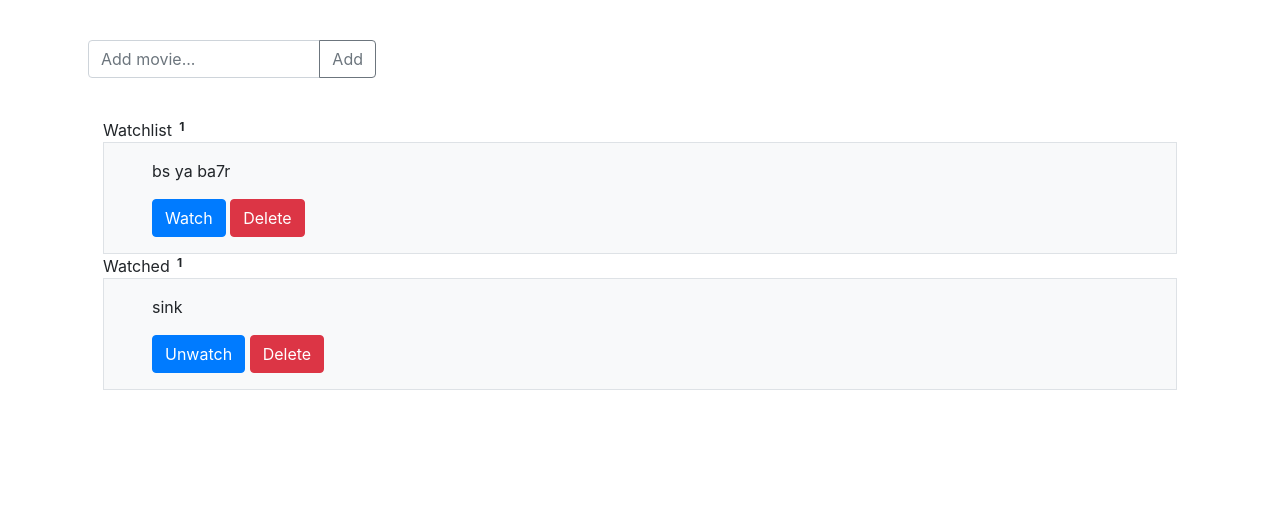
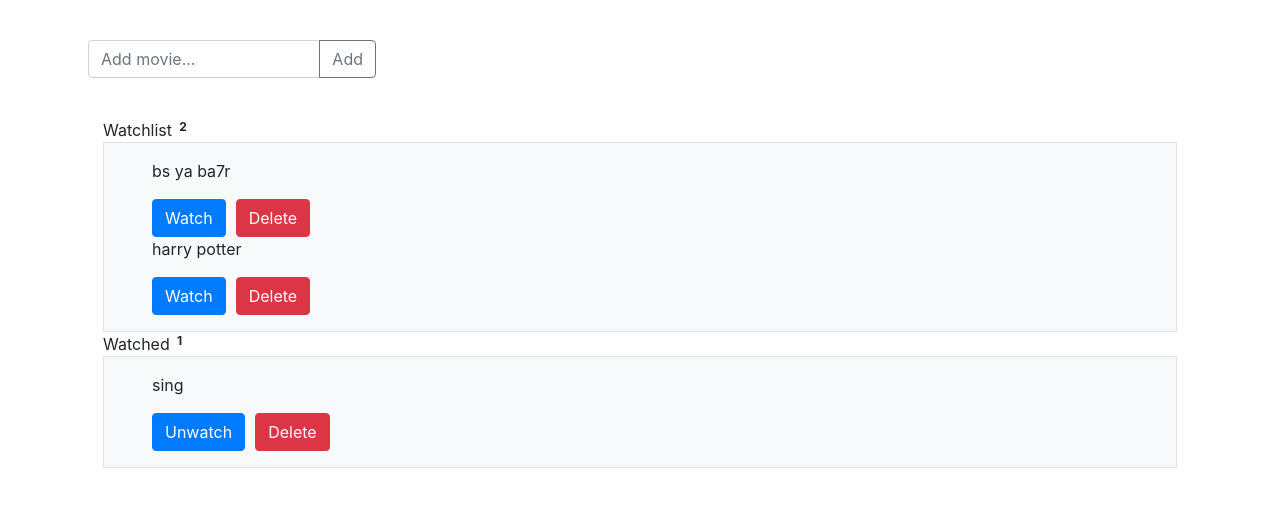
Before and after one commit to Asmaa-Alotaibi/Movie-WatchList, a React (Create React App) app: page / in a window 1280 px wide. Shown: the top 506 px of the page. Built offline with nearby package versions, Linux system fonts and the light colour scheme.

Commit message:
adding done

```diff
--- a/src/App.js
+++ b/src/App.js
@@ -1,20 +1,8 @@
-import { useState } from 'react'
-import AddField from './components/AddField'
 import WatchList from './components/WatchList'
 
 function App() {
-  const [addMovie, setAddMovie] = useState({
-    name: '',
-    watched: false,
-  })
-
-  const handleChange = (event) => {
-    setAddMovie({ ...addMovie, name: event.target.value })
-    console.log(addMovie)
-  }
   return (
     <div>
-      <AddField handleChange={handleChange} />
       <WatchList />
     </div>
   )
--- a/src/components/AddField.js
+++ b/src/components/AddField.js
@@ -1,8 +1,21 @@
 import React, { useState } from 'react'
 
-const AddField = ({ handleChange }) => {
-  const [input, setInput] = useState('')
-  console.log('input', input)
+const AddField = ({ _movies, setMovie }) => {
+  //initial movie
+  const [movieAdded, setMovieAdded] = useState({
+    name: '',
+    watched: false,
+  })
+
+  //from input
+  const handleChange = (event) => {
+    setMovieAdded({ ...movieAdded, [event.target.name]: event.target.value })
+  }
+
+  // handle submit
+  const handleSubmit = () => {
+    setMovie([..._movies, movieAdded])
+  }
   return (
     <div style={{ width: '30%', margin: '40px' }} className='container px-lg-5'>
       <div className='input-group mb-3'>
@@ -10,14 +23,15 @@ const AddField = ({ handleChange }) => {
           type='text'
           className='form-control'
           placeholder='Add movie...'
+          name='name'
           aria-describedby='basic-addon2'
-          onChange={(event) => setInput(event.target.value)}
+          onChange={handleChange}
         />
         <div className='input-group-append'>
           <button
             className='btn btn-outline-secondary'
             type='button'
-            onClick={() => handleChange(input)}>
+            onClick={handleSubmit}>
             Add
           </button>
         </div>
--- a/src/components/MovieItem.js
+++ b/src/components/MovieItem.js
@@ -1,25 +1,23 @@
-import React from "react";
+import React from 'react'
 
 const MovieItem = ({ movie, watchedButton, deleteMovie }) => {
   return (
     <div>
       <p>{movie.name}</p>
       <button
-        type="button"
-        className="btn btn-primary"
-        onClick={() => watchedButton(movie)}
-      >
-        {movie.watched ? "Watch" : "Unwatch"}
+        type='button'
+        className='btn btn-primary'
+        onClick={() => watchedButton(movie)}>
+        {movie.watched ? 'Unwatch' : 'Watch'}
       </button>
-      <a> </a>
       <button
-        type="button"
-        className="btn btn-danger"
-        onClick={() => deleteMovie(movie)}
-      >
+        style={{ marginLeft: '10px' }}
+        type='button'
+        className='btn btn-danger'
+        onClick={() => deleteMovie(movie)}>
         Delete
       </button>
     </div>
-  );
-};
-export default MovieItem;
+  )
+}
+export default MovieItem
--- a/src/components/WatchList.js
+++ b/src/components/WatchList.js
@@ -1,5 +1,6 @@
 import React, { useState } from 'react'
 import movies from '../movies.js'
+import AddField from './AddField.js'
 import MovieItem from './MovieItem.js'
 
 const WatchList = () => {
@@ -20,6 +21,17 @@ const WatchList = () => {
   }
 
   const watchList = _movies
+    .filter((movie) => !movie.watched)
+    .map((movie, index) => (
+      <MovieItem
+        movie={movie}
+        key={index}
+        watchedButton={watchedButton}
+        deleteMovie={deleteMovie}
+      />
+    ))
+
+  const watched = _movies
     .filter((movie) => movie.watched)
     .map((movie, index) => (
       <MovieItem
@@ -30,28 +42,16 @@ const WatchList = () => {
       />
     ))
 
-  const watched = _movies
-    .filter((movie) => !movie.watched)
-    .map((movie, index) => (
-      <MovieItem
-        movie={movie}
-        key={index}
-        watchedButton={watchedButton}
-        deleteMovie={deleteMovie}
-      />
-    ))
-  //const [_movies, setMovie] = useState(_movies)
-
   return (
     <div>
       <div>
+        <AddField _movies={_movies} setMovie={setMovie} />
         <div className='container px-lg-5'>
           <div className='row'>
-            Watchlist{' '}
+            Watchlist
             <span className='badge badge-Light  badge-pill'>
-              {' '}
-              {watchList.length}{' '}
-            </span>{' '}
+              {watchList.length}
+            </span>
           </div>
           <div className='row'>
             <div className='col py-3 px-lg-5 border bg-light '>{watchList}</div>
--- a/src/movies.js
+++ b/src/movies.js
@@ -1,6 +1,7 @@
 const movies = [
-  { name: 'bs ya ba7r', watched: true },
-  { name: 'sink', watched: false },
+  { name: 'bs ya ba7r', watched: false },
+  { name: 'sing', watched: true },
+  { name: 'harry potter', watched: false },
 ]
 
 export default movies
```
